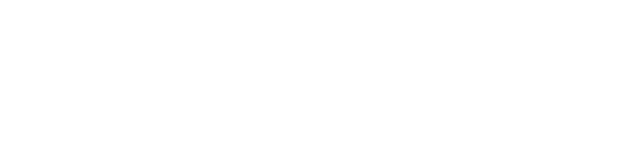
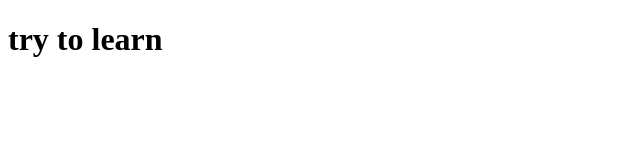
Before and after one commit to mchoud/coba, a plain HTML site: page index.html in a window 1280 px wide. Shown: the whole page, without its empty margins (0-640 px from the left). Drawn offline with Linux system fonts and the light colour scheme.

```diff
--- a/index.html
+++ b/index.html
@@ -3,6 +3,7 @@
 <head>
     <meta charset="UTF-8">
     <title>Title</title>
+<h1> try to learn</h1>
 
 </head>
 <body>
```
